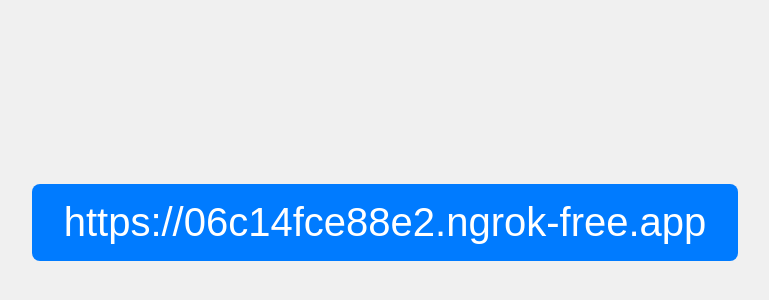
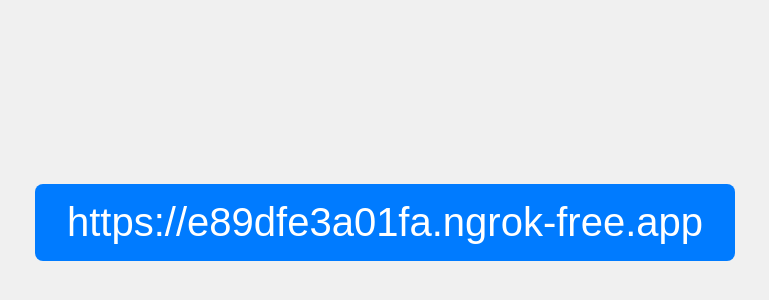
Before and after one commit to nippleonnippon/etc, a plain HTML site: page ngrok-QBqZC36S/index.html in a window 1280 px wide. Shown: the part 178-478 px from the top of the page, without its empty margins (255-1024 px from the left). Drawn offline with Linux system fonts and the light colour scheme.

Commit message:
Update ngrok URL

```diff
--- a/ngrok-QBqZC36S/index.html
+++ b/ngrok-QBqZC36S/index.html
@@ -28,6 +28,6 @@
 </style>
 </head>
 <body>
-  <a href="https://06c14fce88e2.ngrok-free.app">https://06c14fce88e2.ngrok-free.app</a>
+  <a href="https://e89dfe3a01fa.ngrok-free.app">https://e89dfe3a01fa.ngrok-free.app</a>
 </body>
 </html>
```
